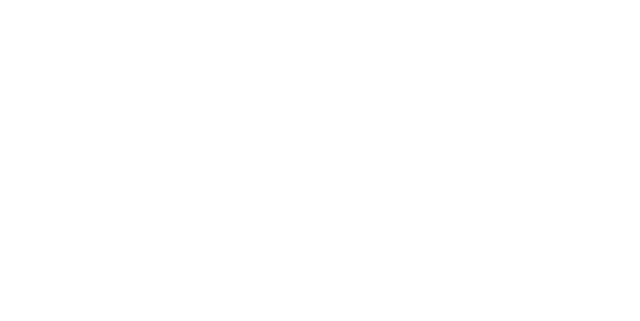
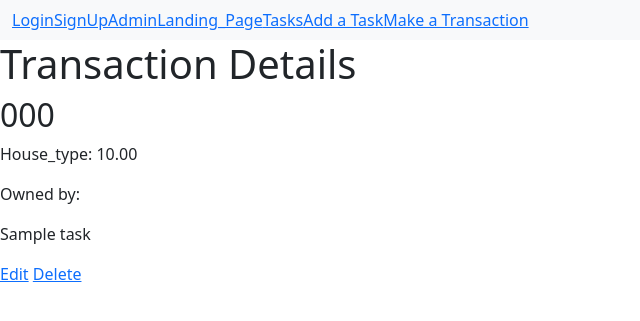
Before and after one commit to neshmasood/family-banking-system, a Django app: page /transactions/1 in a window 1280 px wide. Before the commit the part shown is empty. Shown: the top 321 px of the page, without its empty margins (0-640 px from the left). Run offline with Django 4.2, Linux system fonts and the light colour scheme; tables that the repository leaves empty hold one stand-in row (values such as "Sample post").

Commit message:
created show template for transactions and fixed a bug/error for re-directing

```diff
--- a/main_app/templates/base.html
+++ b/main_app/templates/base.html
@@ -29,7 +29,7 @@
           <li class="nav-item"><a class="navbar-link" href="/">Landing_Page</a></li>
           <li class="nav-item"><a href="/tasks">Tasks</a></li>
           <li class="nav-item"><a class="navbar-link" href="/tasks/new">Add a Task</a></li>
-          <li class="nav-item"><a class="navbar-link" href="transactions/create/">Make a Transaction</a></li>
+          <li class="nav-item"><a class="navbar-link" href="{% url 'transactions_create' %}">Make a Transaction</a></li>
         </ul>
       </div>
 
--- a/main_app/templates/transaction_show.html
+++ b/main_app/templates/transaction_show.html
@@ -0,0 +1,25 @@
+{% extends 'base.html' %}
+
+{% block content %}
+    <h1>Transaction Details</h1>
+
+    <!-- I have to come back to this. I want user name shown with whom teh transaction is associated to -->
+    <div>
+        <div>
+            <h2>{{ transaction.transaction_number }}</h2>
+            <p>House_type: {{ transaction.balance }}</p>
+            <p>Owned by:</p>
+            {% for task in transaction.task_set.all %}
+                <p>{{ task.name }}</p>
+            {% empty %}
+                <p>Nobody has this transaction</p>
+            {% endfor %}
+        </div>
+
+        <div>
+            <a href="{% url 'transactions_update' transaction.id %}">Edit</a>
+            <a href="{% url 'transactions_delete' transaction.id %}">Delete</a>
+        </div>
+    </div>
+
+{% endblock %}
```
